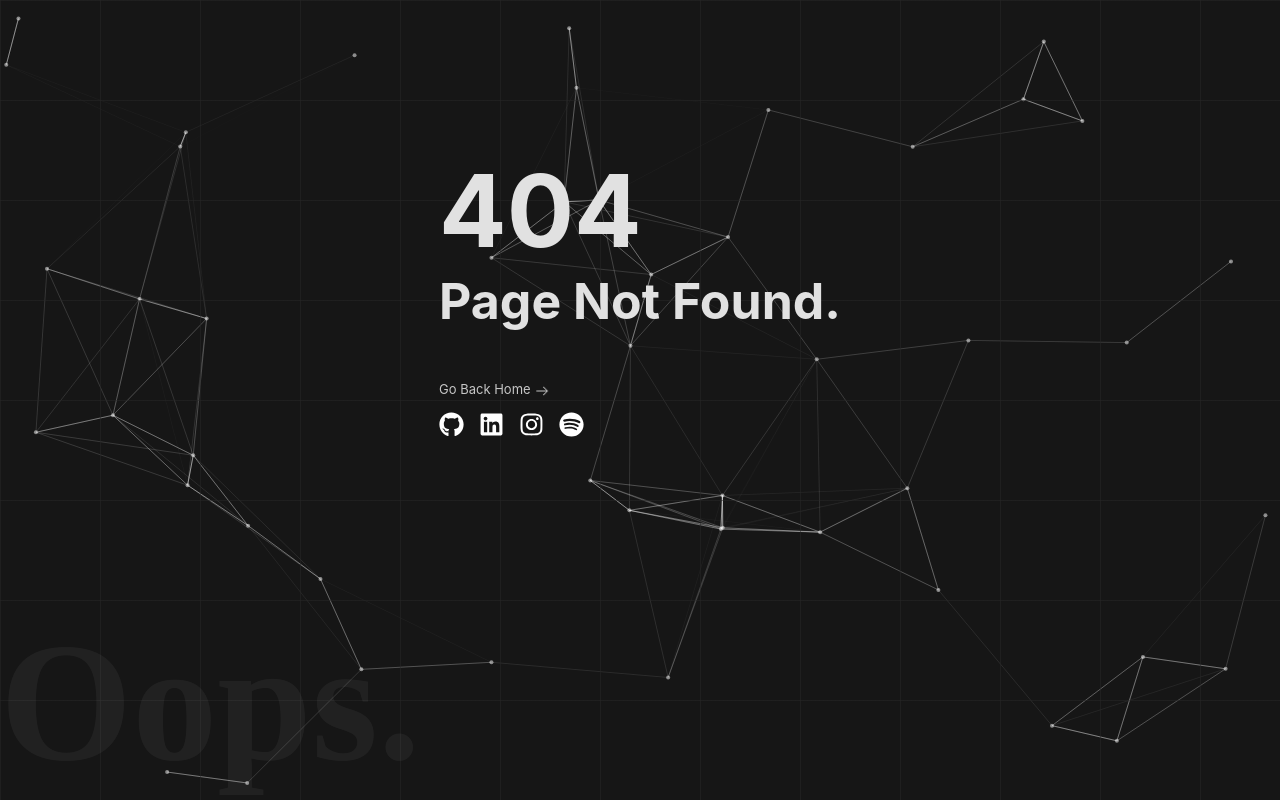
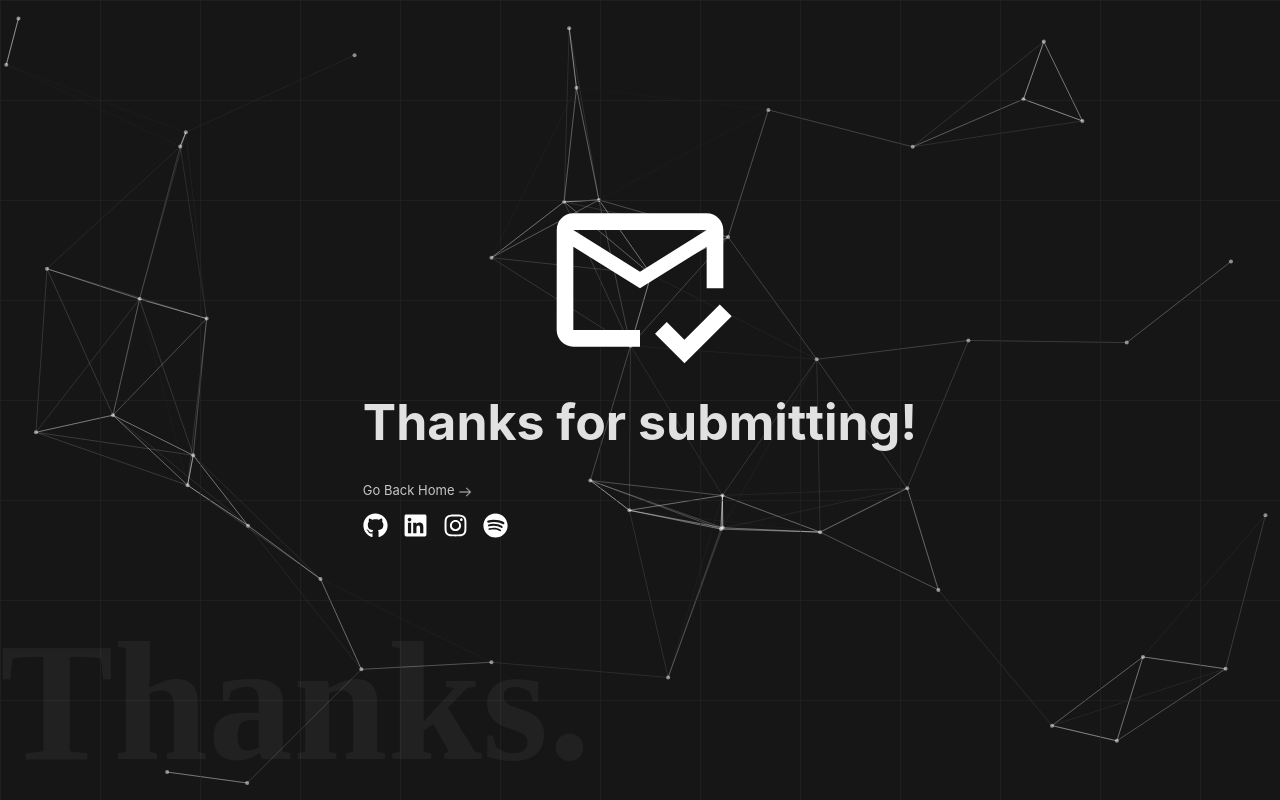
Before and after one commit to joao-araujoo/Portfolio, a React (Vite) app: page /thanks in a window 1280 px wide. Before the commit this address had no page. Built offline with nearby package versions, Linux system fonts and the light colour scheme; a web font is replaced by a local one.

Commit message:
feat: add thanks page

```diff
--- a/src/components/Atoms/ContactForm/index.jsx
+++ b/src/components/Atoms/ContactForm/index.jsx
@@ -13,10 +13,9 @@ export default function ContactForm() {
         <input type="text" name="name"placeholder="Name" className={styles.input} required />
         <input type="email" name="email" placeholder="Email" className={styles.input} required />
         <textarea name="message" placeholder="Message" rows="5" className={styles.textarea} required></textarea>
+        <button type="submit" className={styles.submitButton}>Send Message</button>
         <input type="hidden" name="_captcha" value={false} />
-        {/* TODO criar página de obrigado */}
-        {/* <input type="hidden" name="_next" value="http://localhost:5173/contact" /> */}
-        <button type="submit" className={styles.submitButton}>Send Message</button>
+        <input type="hidden" name="_next" value="http://localhost:5173/thanks" />
       </form>
     </>
   );
--- a/src/pages/Contact.jsx
+++ b/src/pages/Contact.jsx
@@ -13,7 +13,6 @@ export default function Contact() {
       <Header />
       <Main footerText="Go Back Home" footerPath="/">
         <h1 className="title">Contact.</h1>
-
         <ContactForm />
       </Main>
     </>
--- /dev/null
+++ b/src/pages/Thanks.jsx
@@ -0,0 +1,21 @@
+import Particle from "../components/Atoms/Particle/Particle";
+import Main from "../components/Organisms/Main";
+import { MdOutlineMarkEmailRead } from "react-icons/md";
+
+export default function Thanks() {
+  document.title = "Thank You! | João Araujo";
+
+  return (
+    <>
+      <Particle />
+      <h1 className="background-title">Thanks.</h1>
+      <Main footerText="Go Back Home" footerPath="/">
+        <h1 className="title" style={{ textAlign: "center", margin: "30px auto" }}>
+          <MdOutlineMarkEmailRead size={200} />
+          <br />
+          Thanks for submitting!
+        </h1>
+      </Main>
+    </>
+  );
+}
--- a/src/router.jsx
+++ b/src/router.jsx
@@ -4,6 +4,7 @@ import About from "./pages/About";
 import Projects from "./pages/Projects";
 import Contact from "./pages/Contact";
 import Error from "./pages/Error";
+import Thanks from "./pages/Thanks";
 
 const router = createBrowserRouter([
   {
@@ -23,6 +24,10 @@ const router = createBrowserRouter([
     element: <Contact />
   },
   {
+    path: "/thanks",
+    element: <Thanks />
+  },
+  {
     path: "/*",
     element: <Error />
   }
```
